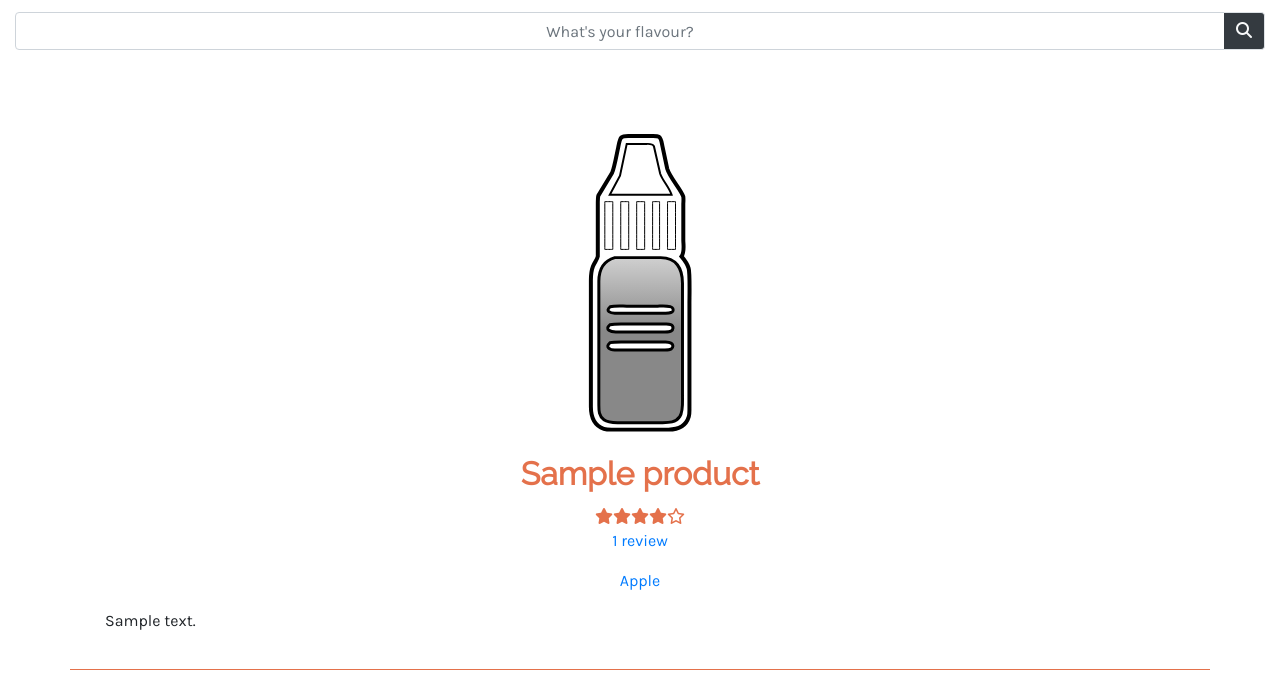
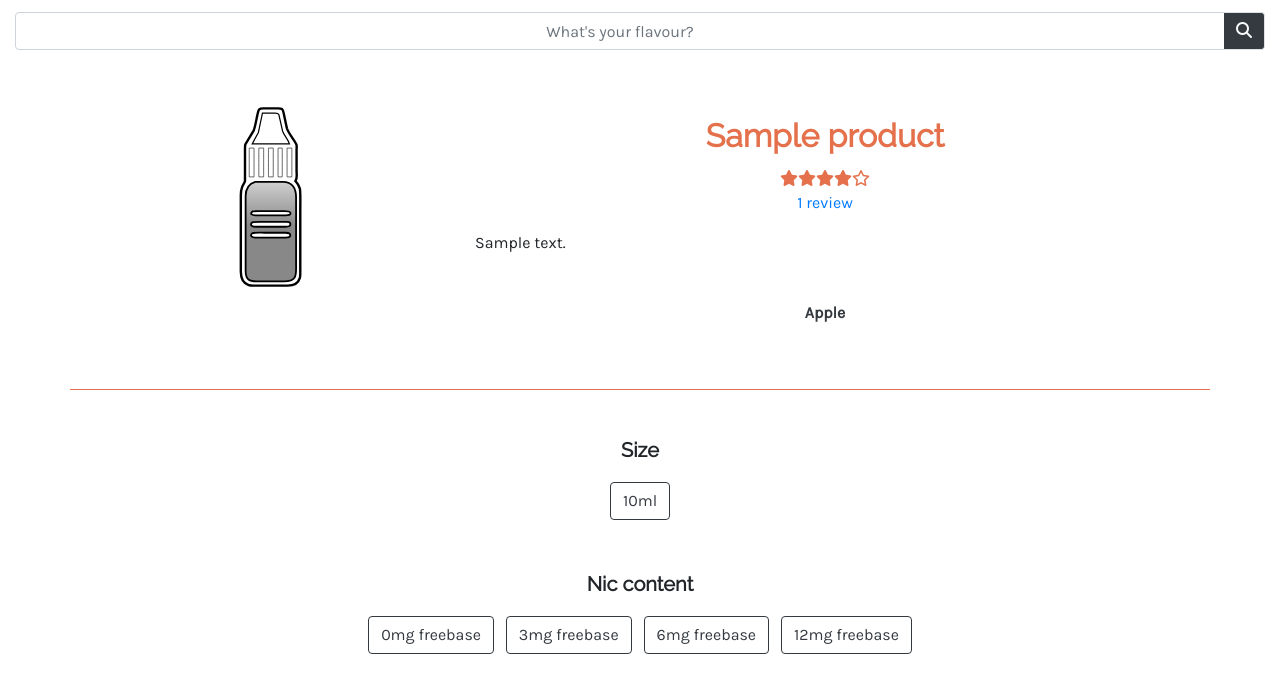
Before and after one commit to Edb83/moose-juice, a Django app: page /products/1/ in a window 1280 px wide. Shown: the part 58-745 px from the top of the page. Run offline with Django 3.2, Linux system fonts and the light colour scheme; data comes from the database, SQL or seed files in the repository; tables that the repository leaves empty hold one stand-in row (values such as "Sample post"); some libraries are stand-ins or nearby versions.

Commit message:
Revamp product-detail styling to make more compact, less spacious

```diff
--- a/home/templates/home/index.html
+++ b/home/templates/home/index.html
@@ -2,7 +2,7 @@
 {% load static %}
 
 {% block content %}
-<div class="hero-image border-accent-primary pb-5">
+<div class="hero-image border-accent-primary">
 
     <div class="hero-overlay"></div>
     <div class="hero-text-container">
--- a/products/templates/products/product-detail.html
+++ b/products/templates/products/product-detail.html
@@ -3,33 +3,31 @@
 
 {% block content %}
 
-<section class="container first-element-buffer border-accent-primary">
+<section class="container first-element-buffer pb-5 border-accent-primary">
+    <div class="card card-product-detail">
 
-    <div class="card card-product-detail">
-        <div class="card-body">
-
-            <div class="row">
+        <div class="row no-gutters">
             {% if request.user.is_authenticated %}
                 {% include 'products/includes/product-heart-container.html' %}
             {% endif %}
-                <div class="col-4 col-md-3 col-lg-2 mx-auto">
+            <div class="col-2 col-lg-1 mx-auto align-self-center">
                 <svg xmlns="http://www.w3.org/2000/svg" viewBox="0 0 154 339">
                     {% include 'products/includes/product-svg.html' %}
                 </svg>
             </div>
-            </div>
 
+            <div class="col-md-8">
+                <div class="card-body">
                     <h2 class="card-title text-center">{{ product.name }}</h2>
 
                     {% if request.user.is_superuser %}
-                <div class="row">
-                    <div class="col-auto mx-auto">
-                        <small class="text-center">
+                        <div class="text-center">
+                            <small>
                                 <a href="{% url 'edit_product' product.id %}">Edit</a> |
                                 <a class="delete-modal-trigger text-danger" data-toggle="modal" data-target="#productDeleteModal">Delete</a>
                             </small>
                         </div>
-                </div>
+
                     {% endif %}
 
                     {% if product.reviews.all %}
@@ -39,6 +37,13 @@
                         <p class="text-center">Not yet reviewed</p>
                         <p class="text-center"><a href="#reviews-section">Leave your own?</a></p>
                     {% endif %}
+
+                    <p class="text-justify">{{ product.description }}</p>
+                </div>
+            </div>
+
+            <div class="col-12 col-md-8 offset-md-4">
+                <div class="product-flavour-container">
                     <ul class="list-inline text-center">
                         {% for tag in product.tags.all %}
                             <li class="list-inline-item"><a href="{% url 'products' %}?q={{tag.name}}">{{ tag.name | capfirst }}</a></li>
@@ -46,11 +51,11 @@
                             <p>No flavours</p>
                         {% endfor %}
                     </ul>
-            <p class="text-justify">{{ product.description }}</p>
-
+                </div>
             </div>
         </div>
 
+    </div>
 </section>
 
 <section class="container product-options mb-5 pb-5 border-accent-primary">
--- a/static/css/base.css
+++ b/static/css/base.css
@@ -140,10 +140,6 @@ h1, h2, h3, h4, h5, h6 {
     color: var(--color-accent-dark);
 }
 
-.delete-modal-trigger {
-    cursor: pointer;
-}
-
 
 /* Home page */
 .hero-image {
@@ -202,11 +198,11 @@ h1, h2, h3, h4, h5, h6 {
 
 .home-section {
     border-bottom: 1px solid var(--color-accent-dark);
-    padding: 5rem 0;
+    padding: 1rem 0;
 }
 
 .home-section .container {
-    padding: 3rem 2rem;
+    padding: 2rem 3rem;
 }
 
 .home-section .container > h3 {
@@ -216,9 +212,9 @@ h1, h2, h3, h4, h5, h6 {
     text-transform: uppercase;
 }
 
-#brands-section .container {
+/* #brands-section .container {
     min-height: 43vh;
-}
+} */
 
 #brands-section .nav-pills .nav-link {
     color: var(--color-accent-primary);
@@ -253,7 +249,8 @@ h1, h2, h3, h4, h5, h6 {
 /* TBC */
 
 .update-link,
-.remove-item {
+.remove-item,
+.delete-modal-trigger {
     cursor: pointer;
 }
 
@@ -276,10 +273,6 @@ h1, h2, h3, h4, h5, h6 {
     align-self: center;
 }
 
-.product-detail-svg-container {
-    max-height: 100px;
-}
-
 .product-img-container {
     display: contents;
 }
@@ -287,6 +280,15 @@ h1, h2, h3, h4, h5, h6 {
 .product-heart-container {
     position: absolute;
     right: 10%;
+}
+
+.product-flavour-container a {
+    color: var(--color-dark);
+    font-weight: 600;
+}
+
+.product-flavour-container a:hover {
+    color: var(--color-accent-light);
 }
 
 .category-img-sm {
```
Lines whose indentation alone changed are shown as unchanged.
